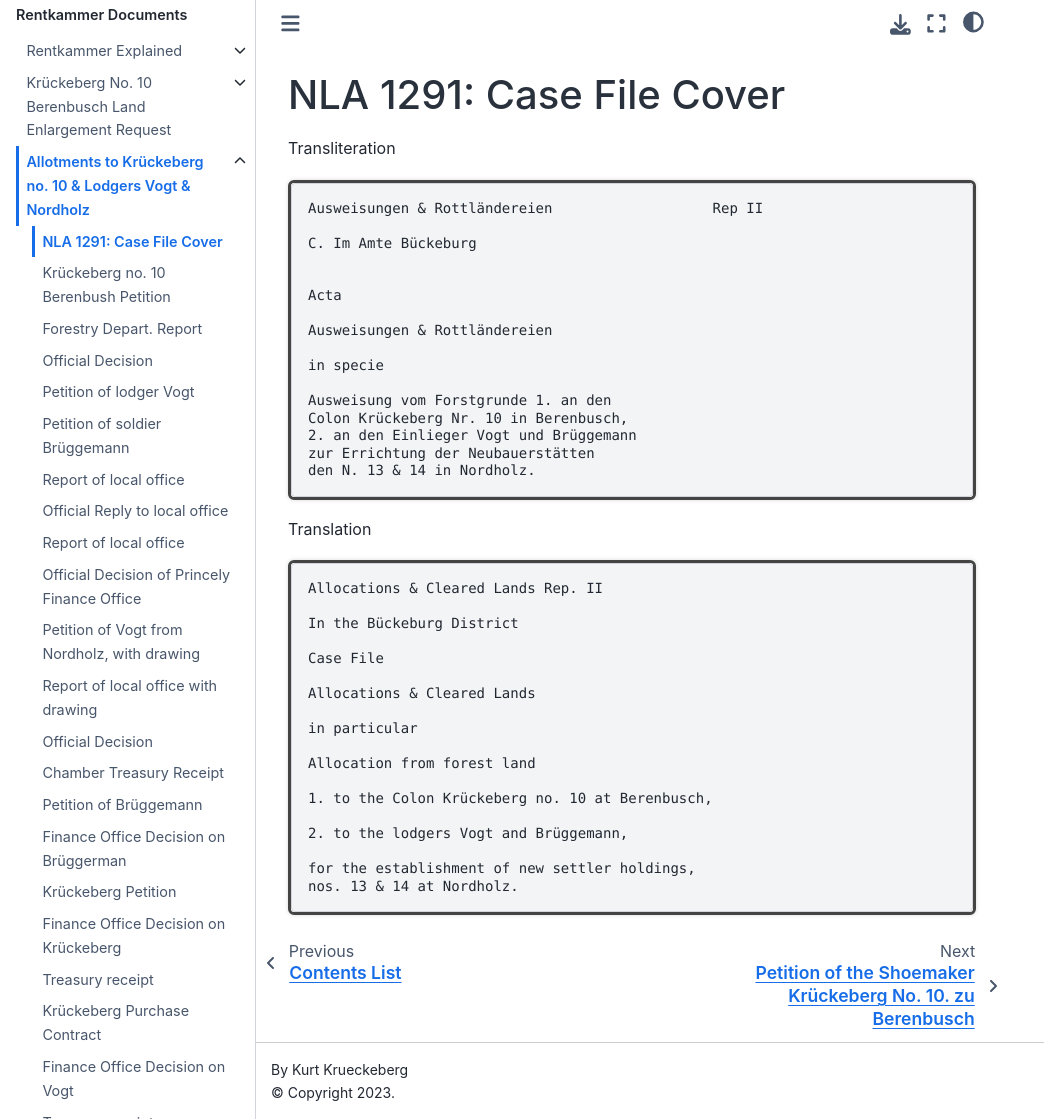
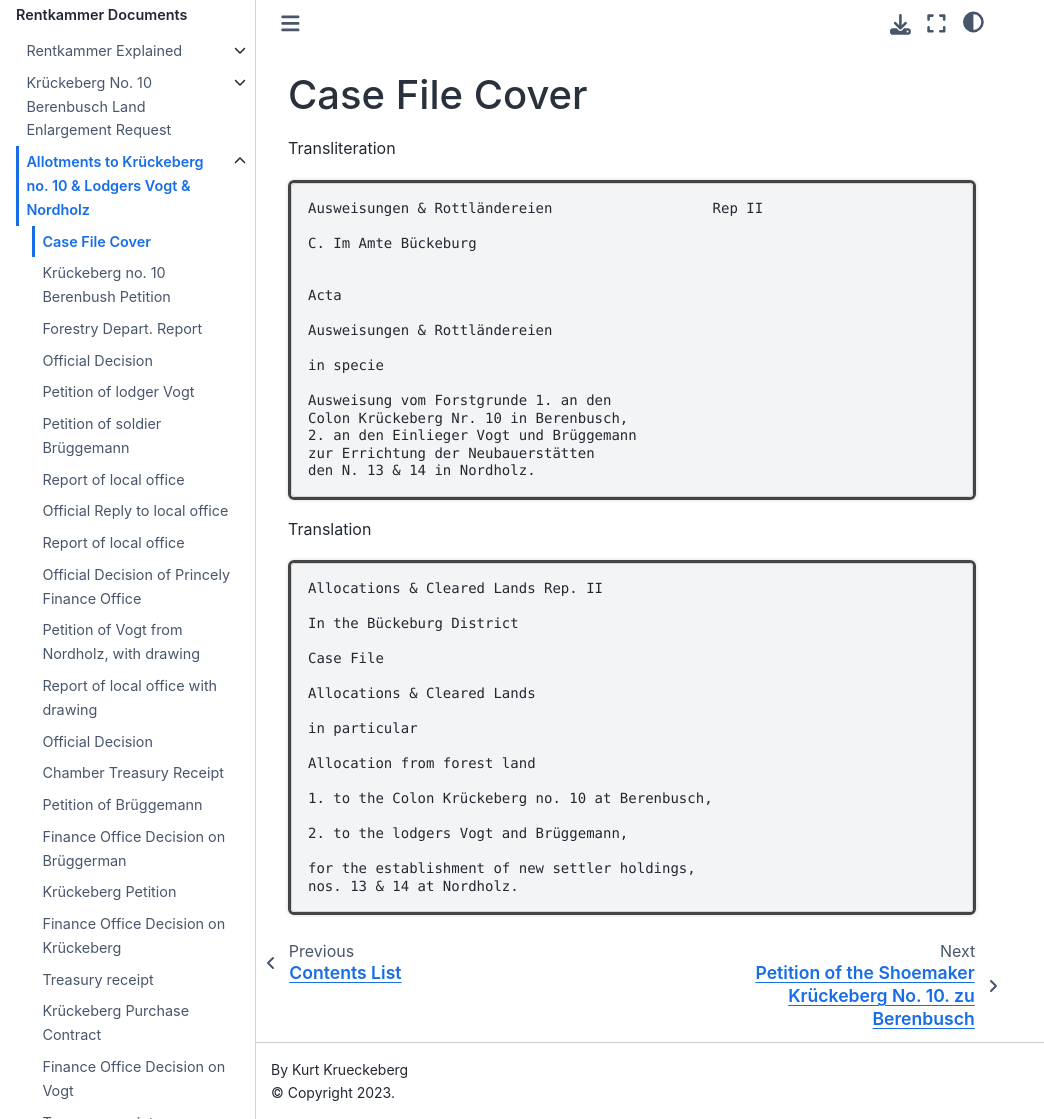
Before and after one commit to kurt-krueckeberg/sphinx-nla, a Jupyter Book: the page built from 1291/cover.md, in a window 1280 px wide and 1119 px high. Shown: the whole window, without its empty margins (0-1044 px from the left). Built offline with Jupyter Book 1.0.4 settings and Sphinx 7.4.7 and the Sphinx Book theme 1.1.4, drawn with Linux system fonts in a browser that asks for light colours.

Commit message:
Update files

```diff
--- a/1291/cover.md
+++ b/1291/cover.md
@@ -1,4 +1,4 @@
-# NLA 1291: Case File Cover
+# Case File Cover
 
 Transliteration
 
```
